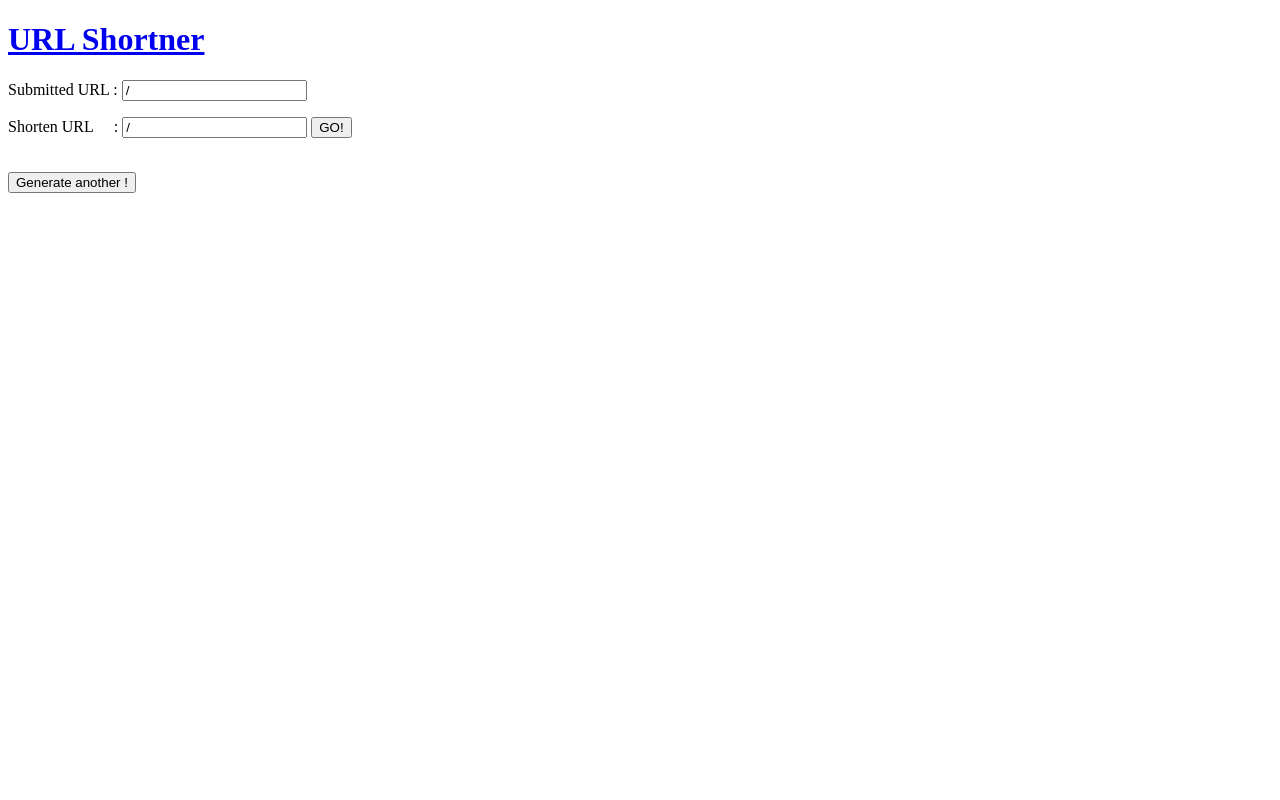
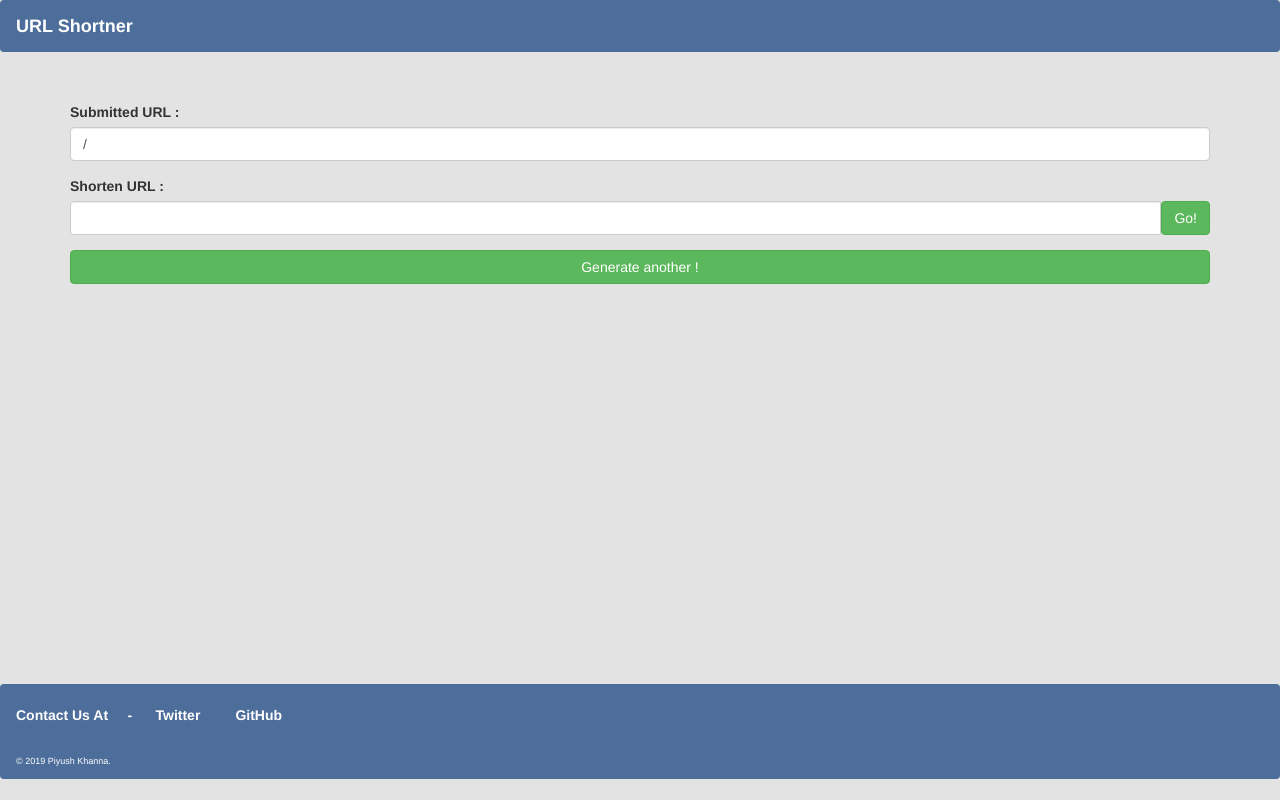
Before and after one commit to sanchit-bhalla/URL_Shortener, a Django app: template urlshorten/shortener/templates/shortener/generated.html in a window 1280 px wide. Run offline with Django 3.2, Linux system fonts and the light colour scheme; the template is opened without the code that fills it, so the values that code supplies are empty; some libraries are stand-ins or nearby versions.

Commit message:
Finished frontend

```diff
--- a/urlshorten/shortener/templates/shortener/base.html
+++ b/urlshorten/shortener/templates/shortener/base.html
@@ -1,9 +1,31 @@
 <!DOCTYPE html>
 <html>
-<body>
-<h1><a href="{% url 'shortener:home' %}">URL Shortner</a></h1>
+<head>
+	  <meta name="viewport" content="width=device-width, initial-scale=1">
+	  <link rel="stylesheet" href="https://maxcdn.bootstrapcdn.com/bootstrap/3.4.0/css/bootstrap.min.css">
+	  <script src="https://ajax.googleapis.com/ajax/libs/jquery/3.4.1/jquery.min.js"></script>
+	  <script src="https://maxcdn.bootstrapcdn.com/bootstrap/3.4.0/js/bootstrap.min.js"></script>
+
+</head>
+<body style="background-color :#e3e3e3" >
+	<div style="margin-bottom:50px">
+	<nav style="background-color :#4d6d9a" class="navbar navbar-light " style="margin-bottom:100px">
+	  <div class="container-fluid ">
+	    <div class="navbar-header">
+	      <a class="navbar-brand" style="color: white;" href="{% url 'shortener:home' %}" title="Want to shorten link!"><strong>URL Shortner</strong></a></div></div>
+	</nav>
+	</div>
+	<div class="container">
 {% block content %}
 
 {% endblock %}
+	</div>
+	<div class="navbar-light navbar container-fluid" style="margin-top:400px;background-color :#4d6d9a;margin-bottom:0px;color:white"><br>
+	<p><strong>Contact Us At &nbsp&nbsp&nbsp&nbsp- </strong>&nbsp&nbsp&nbsp&nbsp
+    <a style="color: white;" href="https://twitter.com/piyush_khanna_"><strong>Twitter</strong></a>&nbsp&nbsp&nbsp&nbsp&nbsp&nbsp&nbsp&nbsp
+    <a style="color: white;" href="https://github.com/PiyushKhanna30"><strong>GitHub</strong></a></p>
+    <br/>
+    <p style="color: white;font-size: 0.9rem;" class="col-6"></strong>© 2019 Piyush Khanna.</strong></p>
+  </div>
 </body>
 </html>
--- a/urlshorten/shortener/templates/shortener/generated.html
+++ b/urlshorten/shortener/templates/shortener/generated.html
@@ -1,9 +1,22 @@
 {% extends "shortener/base.html" %}
 {% block content %}
-<p>Submitted URL : <input type="text" value={{full_url}}/></p>
-<p>Shorten URL&nbsp&nbsp&nbsp&nbsp&nbsp: <input type="text" value={{short_url}}/>
-<a href ={{full_url}}><button>GO!</button></a>
-</p>
-<br>
-<a href ="{% url 'shortener:home' %}"><button>Generate another !</button></a>
+	  <form >
+	    <div class="form-group">
+	      <label for="sub_url">Submitted URL : </label>
+	      <input type="text" class="form-control" id="sub_url" value={{full_url}}/>
+	    </div>
+	    <div class="form-group">
+	      <label for="sho_url">Shorten URL :</label>
+	     	<div class="input-group">
+				<input type="text" class="form-control" id="sho_url" value={{short_url}}>
+				<span class="input-group-btn">
+					<a href ={{full_url}}>
+						<button class="btn btn-success" type="button">Go!</button>
+					</a>
+				</span>
+		 	</div>
+	    </div>
+	  </form>
+	  <a href ="{% url 'shortener:home' %}"><button class="btn btn-success btn-block" type="button">Generate another !</button></a>
+
 {% endblock %}
```
Also changed, not shown: urlshorten/shortener/templates/shortener/index.html (+8 -5 lines).
